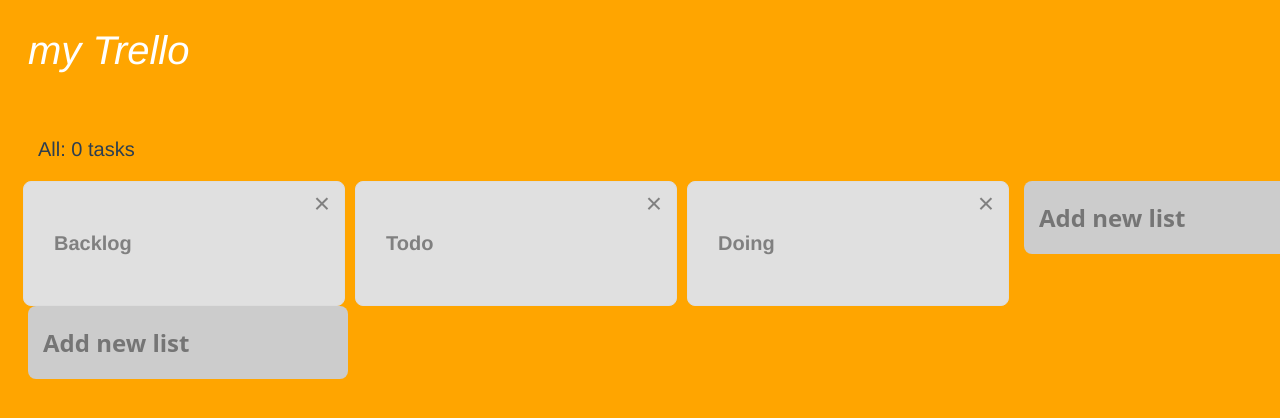
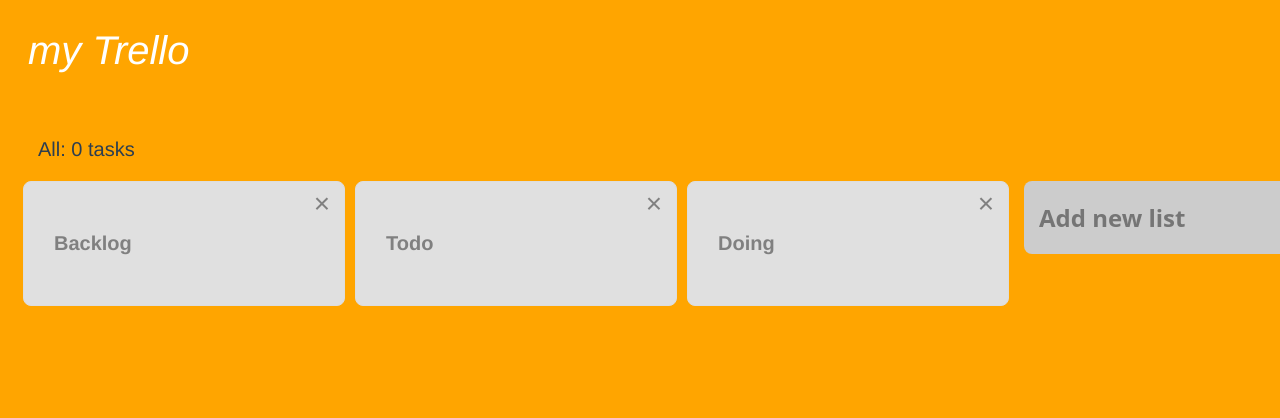
Before and after one commit to horitomoyuki/train-vuex, a Vue app: page / in a window 1280 px wide. Shown: the top 418 px of the page. Built offline with nearby package versions, Linux system fonts and the light colour scheme.

Commit message:
UI修正

```diff
--- a/src/components/Board.vue
+++ b/src/components/Board.vue
@@ -13,7 +13,6 @@
         />
         <list-add />
       </div>
-      <list-add />
     </main>
   </div>
 </template>
```
Also changed, not shown: src/components/ListAdd.vue (+5 -4 lines).
